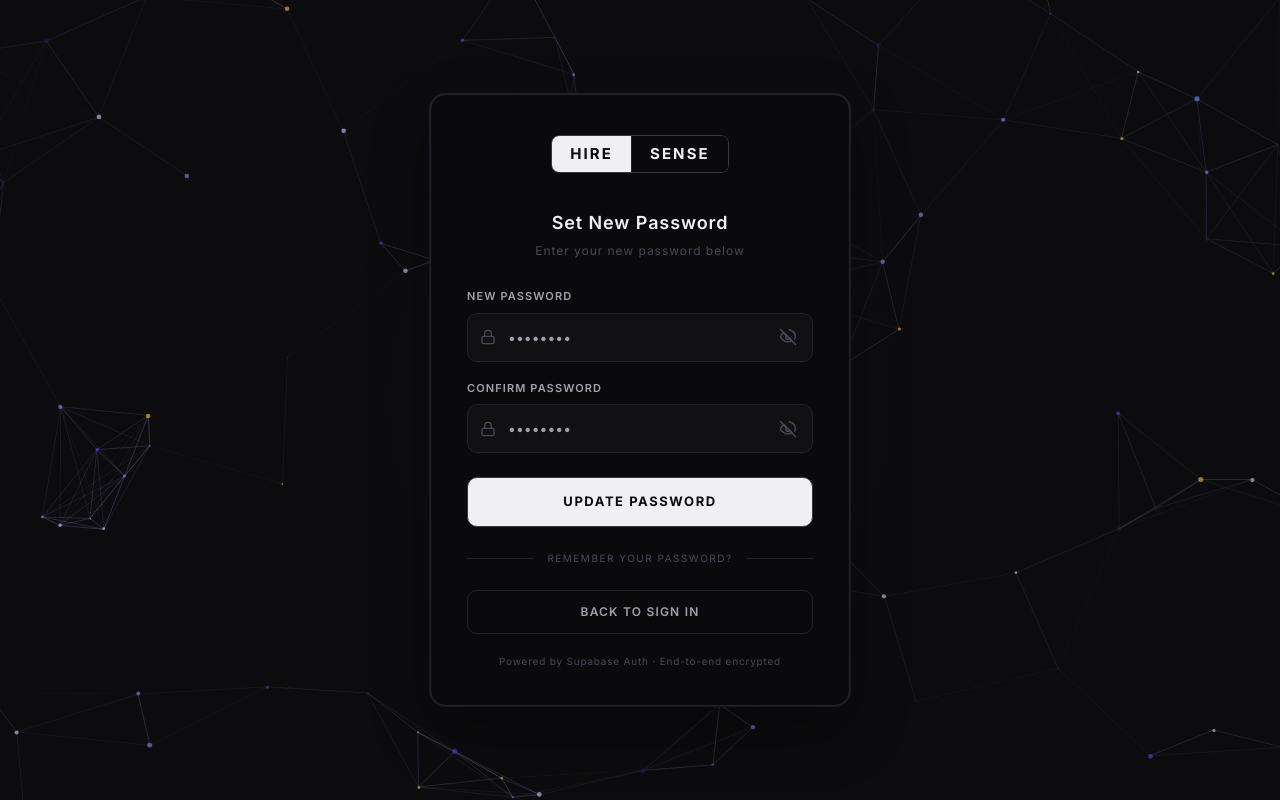
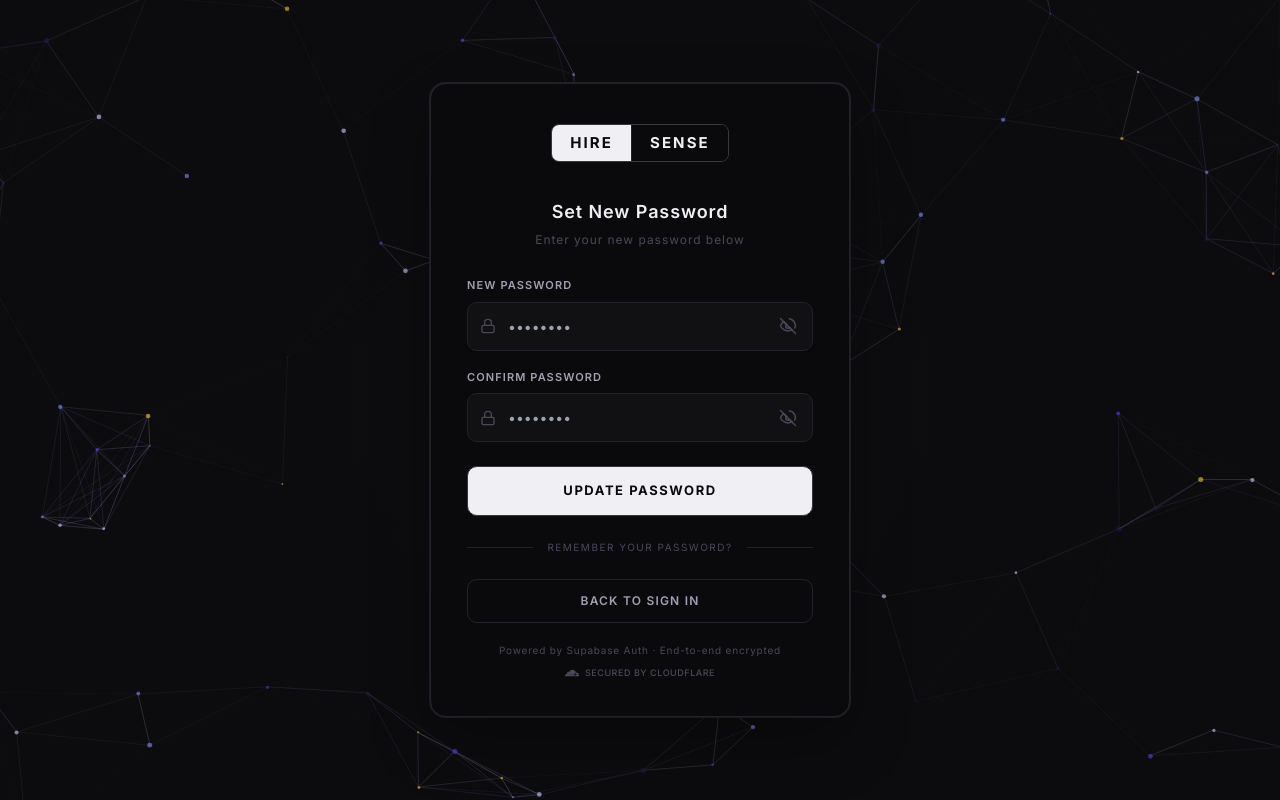
Before and after one commit to Adityaxyz1/HireSense, a React (Vite) app in the folder HireSense/frontend/: page /reset-password in a window 1280 px wide. Built offline with nearby package versions, Linux system fonts and the light colour scheme; no server answers; a web font is replaced by a local one.

Commit message:
feat(ui): add secured by cloudflare brand badge to footers with hover micro-animations

```diff
--- a/HireSense/frontend/src/components/ui/Layout.jsx
+++ b/HireSense/frontend/src/components/ui/Layout.jsx
@@ -449,6 +449,43 @@ export default function Layout() {
                             <div>
                                 © {new Date().getFullYear()} HireSense. All rights reserved.
                             </div>
+                            <div style={{
+                                display: 'flex',
+                                alignItems: 'center',
+                                gap: 6,
+                                color: 'var(--text3)',
+                                transition: 'color 0.2s ease',
+                                cursor: 'default',
+                            }}
+                            onMouseEnter={(e) => {
+                                const textSpan = e.currentTarget.querySelector('.cf-text');
+                                const svgElement = e.currentTarget.querySelector('.cf-svg');
+                                if (textSpan) textSpan.style.color = 'var(--text2)';
+                                if (svgElement) svgElement.style.color = '#F4811F';
+                            }}
+                            onMouseLeave={(e) => {
+                                const textSpan = e.currentTarget.querySelector('.cf-text');
+                                const svgElement = e.currentTarget.querySelector('.cf-svg');
+                                if (textSpan) textSpan.style.color = 'var(--text3)';
+                                if (svgElement) svgElement.style.color = 'currentColor';
+                            }}
+                            >
+                                <svg
+                                    className="cf-svg"
+                                    role="img"
+                                    viewBox="0 0 24 24"
+                                    width="15"
+                                    height="15"
+                                    fill="currentColor"
+                                    style={{ transition: 'color 0.2s ease' }}
+                                >
+                                    <title>Cloudflare</title>
+                                    <path d="M16.5088 16.8447c.1475-.5068.0908-.9707-.1553-1.3154-.2246-.3164-.6045-.499-1.0615-.5205l-8.6592-.1123a.1559.1559 0 0 1-.1333-.0713c-.0283-.042-.0351-.0986-.021-.1553.0278-.084.1123-.1484.2036-.1562l8.7359-.1123c1.0351-.0489 2.1601-.8868 2.5537-1.9136l.499-1.3013c.0215-.0561.0293-.1128.0147-.168-.5625-2.5463-2.835-4.4453-5.5499-4.4453-2.5039 0-4.6284 1.6177-5.3876 3.8614-.4927-.3658-1.1187-.5625-1.794-.499-1.2026.119-2.1665 1.083-2.2861 2.2856-.0283.31-.0069.6128.0635.894C1.5683 13.171 0 14.7754 0 16.752c0 .1748.0142.3515.0352.5273.0141.083.0844.1475.1689.1475h15.9814c.0909 0 .1758-.0645.2032-.1553l.12-.4268zm2.7568-5.5634c-.0771 0-.1611 0-.2383.0112-.0566 0-.1054.0415-.127.0976l-.3378 1.1744c-.1475.5068-.0918.9707.1543 1.3164.2256.3164.6055.498 1.0625.5195l1.8437.1133c.0557 0 .1055.0263.1329.0703.0283.043.0351.1074.0214.1562-.0283.084-.1132.1485-.204.1553l-1.921.1123c-1.041.0488-2.1582.8867-2.5527 1.914l-.1406.3585c-.0283.0713.0215.1416.0986.1416h6.5977c.0771 0 .1474-.0489.169-.126.1122-.4082.1757-.837.1757-1.2803 0-2.6025-2.125-4.727-4.7344-4.727" />
+                                </svg>
+                                <span className="cf-text" style={{ fontSize: 10, fontWeight: 500, transition: 'color 0.2s ease' }}>
+                                    Protected by Cloudflare
+                                </span>
+                            </div>
                             <div style={{ display: 'flex', gap: 16, alignItems: 'center' }}>
                                 <Link to="/privacy" style={{
                                     color: 'var(--text3)',
--- a/HireSense/frontend/src/pages/Login.jsx
+++ b/HireSense/frontend/src/pages/Login.jsx
@@ -689,6 +689,43 @@ export default function Login() {
                         <div style={{
                             display: 'flex',
                             alignItems: 'center',
+                            gap: 6,
+                            color: 'var(--text3)',
+                            transition: 'color 0.2s ease',
+                            cursor: 'default',
+                        }}
+                        onMouseEnter={(e) => {
+                            const textSpan = e.currentTarget.querySelector('.cf-text');
+                            const svgElement = e.currentTarget.querySelector('.cf-svg');
+                            if (textSpan) textSpan.style.color = 'var(--text2)';
+                            if (svgElement) svgElement.style.color = '#F4811F';
+                        }}
+                        onMouseLeave={(e) => {
+                            const textSpan = e.currentTarget.querySelector('.cf-text');
+                            const svgElement = e.currentTarget.querySelector('.cf-svg');
+                            if (textSpan) textSpan.style.color = 'var(--text3)';
+                            if (svgElement) svgElement.style.color = 'currentColor';
+                        }}
+                        >
+                            <svg
+                                className="cf-svg"
+                                role="img"
+                                viewBox="0 0 24 24"
+                                width="14"
+                                height="14"
+                                fill="currentColor"
+                                style={{ transition: 'color 0.2s ease' }}
+                            >
+                                <title>Cloudflare</title>
+                                <path d="M16.5088 16.8447c.1475-.5068.0908-.9707-.1553-1.3154-.2246-.3164-.6045-.499-1.0615-.5205l-8.6592-.1123a.1559.1559 0 0 1-.1333-.0713c-.0283-.042-.0351-.0986-.021-.1553.0278-.084.1123-.1484.2036-.1562l8.7359-.1123c1.0351-.0489 2.1601-.8868 2.5537-1.9136l.499-1.3013c.0215-.0561.0293-.1128.0147-.168-.5625-2.5463-2.835-4.4453-5.5499-4.4453-2.5039 0-4.6284 1.6177-5.3876 3.8614-.4927-.3658-1.1187-.5625-1.794-.499-1.2026.119-2.1665 1.083-2.2861 2.2856-.0283.31-.0069.6128.0635.894C1.5683 13.171 0 14.7754 0 16.752c0 .1748.0142.3515.0352.5273.0141.083.0844.1475.1689.1475h15.9814c.0909 0 .1758-.0645.2032-.1553l.12-.4268zm2.7568-5.5634c-.0771 0-.1611 0-.2383.0112-.0566 0-.1054.0415-.127.0976l-.3378 1.1744c-.1475.5068-.0918.9707.1543 1.3164.2256.3164.6055.498 1.0625.5195l1.8437.1133c.0557 0 .1055.0263.1329.0703.0283.043.0351.1074.0214.1562-.0283.084-.1132.1485-.204.1553l-1.921.1123c-1.041.0488-2.1582.8867-2.5527 1.914l-.1406.3585c-.0283.0713.0215.1416.0986.1416h6.5977c.0771 0 .1474-.0489.169-.126.1122-.4082.1757-.837.1757-1.2803 0-2.6025-2.125-4.727-4.7344-4.727" />
+                            </svg>
+                            <span className="cf-text" style={{ fontSize: 9, fontWeight: 500, transition: 'color 0.2s ease', letterSpacing: '.06em', textTransform: 'uppercase' }}>
+                                Secured by Cloudflare
+                            </span>
+                        </div>
+                        <div style={{
+                            display: 'flex',
+                            alignItems: 'center',
                             gap: 10,
                             fontSize: 10,
                             fontFamily: 'var(--font)',
--- a/HireSense/frontend/src/pages/ResetPassword.jsx
+++ b/HireSense/frontend/src/pages/ResetPassword.jsx
@@ -476,21 +476,67 @@ export default function ResetPassword() {
                     </motion.button>
 
                     {/* Footer */}
-                    <motion.p
+                    {/* Footer */}
+                    <motion.div
                         initial={{ opacity: 0 }}
                         animate={{ opacity: 1 }}
                         transition={{ delay: 0.8, duration: 0.5 }}
                         style={{
                             textAlign: 'center',
                             marginTop: 20,
+                            display: 'flex',
+                            flexDirection: 'column',
+                            gap: 8,
+                            alignItems: 'center',
+                        }}
+                    >
+                        <p style={{
                             fontSize: 10,
                             color: 'var(--text3)',
                             letterSpacing: '.08em',
                             fontFamily: 'var(--font)',
+                            margin: 0,
+                        }}>
+                            Powered by Supabase Auth · End-to-end encrypted
+                        </p>
+                        <div style={{
+                            display: 'flex',
+                            alignItems: 'center',
+                            gap: 6,
+                            color: 'var(--text3)',
+                            transition: 'color 0.2s ease',
+                            cursor: 'default',
                         }}
-                    >
-                        Powered by Supabase Auth · End-to-end encrypted
-                    </motion.p>
+                        onMouseEnter={(e) => {
+                            const textSpan = e.currentTarget.querySelector('.cf-text');
+                            const svgElement = e.currentTarget.querySelector('.cf-svg');
+                            if (textSpan) textSpan.style.color = 'var(--text2)';
+                            if (svgElement) svgElement.style.color = '#F4811F';
+                        }}
+                        onMouseLeave={(e) => {
+                            const textSpan = e.currentTarget.querySelector('.cf-text');
+                            const svgElement = e.currentTarget.querySelector('.cf-svg');
+                            if (textSpan) textSpan.style.color = 'var(--text3)';
+                            if (svgElement) svgElement.style.color = 'currentColor';
+                        }}
+                        >
+                            <svg
+                                className="cf-svg"
+                                role="img"
+                                viewBox="0 0 24 24"
+                                width="14"
+                                height="14"
+                                fill="currentColor"
+                                style={{ transition: 'color 0.2s ease' }}
+                            >
+                                <title>Cloudflare</title>
+                                <path d="M16.5088 16.8447c.1475-.5068.0908-.9707-.1553-1.3154-.2246-.3164-.6045-.499-1.0615-.5205l-8.6592-.1123a.1559.1559 0 0 1-.1333-.0713c-.0283-.042-.0351-.0986-.021-.1553.0278-.084.1123-.1484.2036-.1562l8.7359-.1123c1.0351-.0489 2.1601-.8868 2.5537-1.9136l.499-1.3013c.0215-.0561.0293-.1128.0147-.168-.5625-2.5463-2.835-4.4453-5.5499-4.4453-2.5039 0-4.6284 1.6177-5.3876 3.8614-.4927-.3658-1.1187-.5625-1.794-.499-1.2026.119-2.1665 1.083-2.2861 2.2856-.0283.31-.0069.6128.0635.894C1.5683 13.171 0 14.7754 0 16.752c0 .1748.0142.3515.0352.5273.0141.083.0844.1475.1689.1475h15.9814c.0909 0 .1758-.0645.2032-.1553l.12-.4268zm2.7568-5.5634c-.0771 0-.1611 0-.2383.0112-.0566 0-.1054.0415-.127.0976l-.3378 1.1744c-.1475.5068-.0918.9707.1543 1.3164.2256.3164.6055.498 1.0625.5195l1.8437.1133c.0557 0 .1055.0263.1329.0703.0283.043.0351.1074.0214.1562-.0283.084-.1132.1485-.204.1553l-1.921.1123c-1.041.0488-2.1582.8867-2.5527 1.914l-.1406.3585c-.0283.0713.0215.1416.0986.1416h6.5977c.0771 0 .1474-.0489.169-.126.1122-.4082.1757-.837.1757-1.2803 0-2.6025-2.125-4.727-4.7344-4.727" />
+                            </svg>
+                            <span className="cf-text" style={{ fontSize: 9, fontWeight: 500, transition: 'color 0.2s ease', letterSpacing: '.06em', textTransform: 'uppercase' }}>
+                                Secured by Cloudflare
+                            </span>
+                        </div>
+                    </motion.div>
                 </div>
             </motion.div>
         </div>
```
